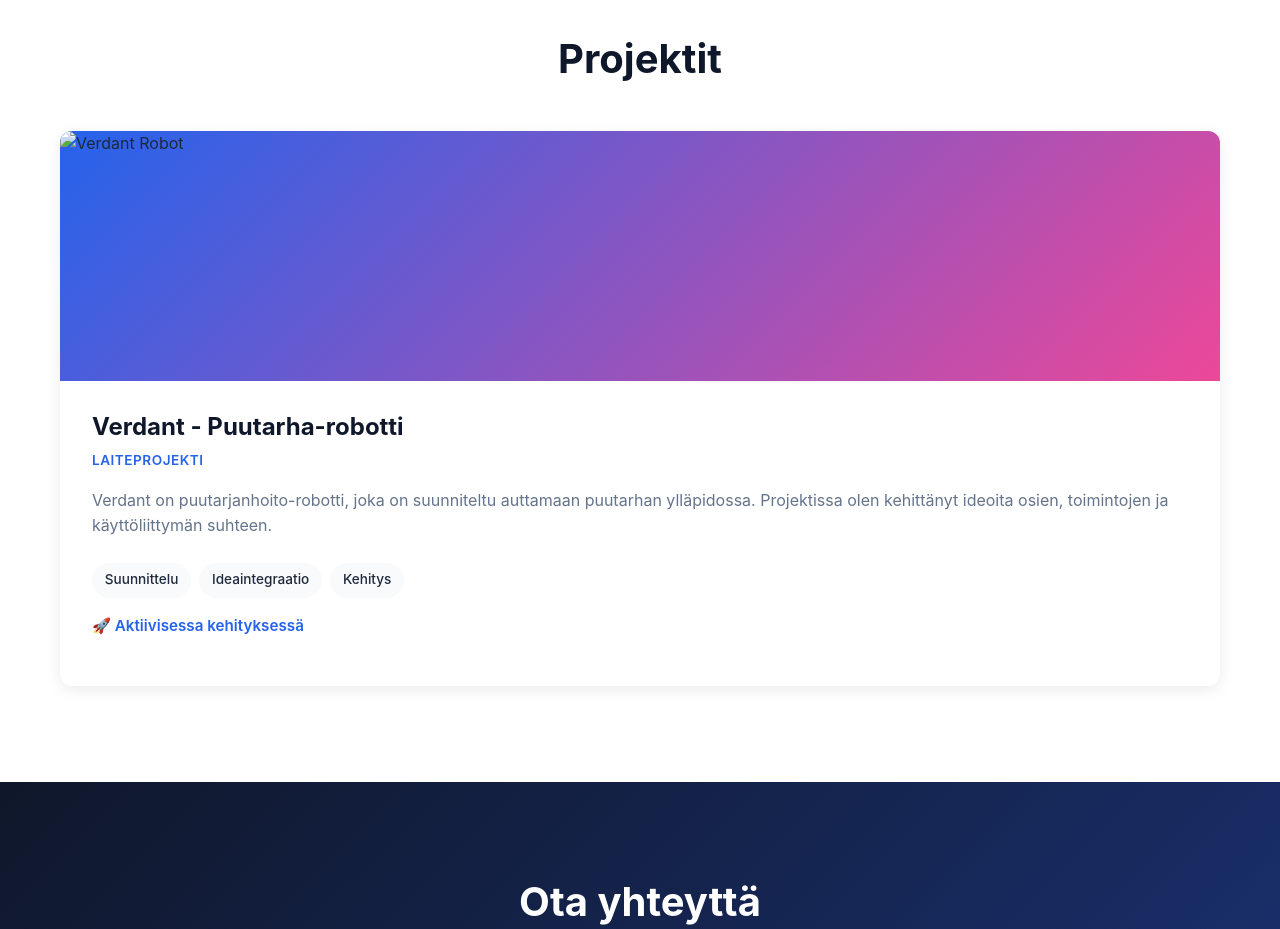
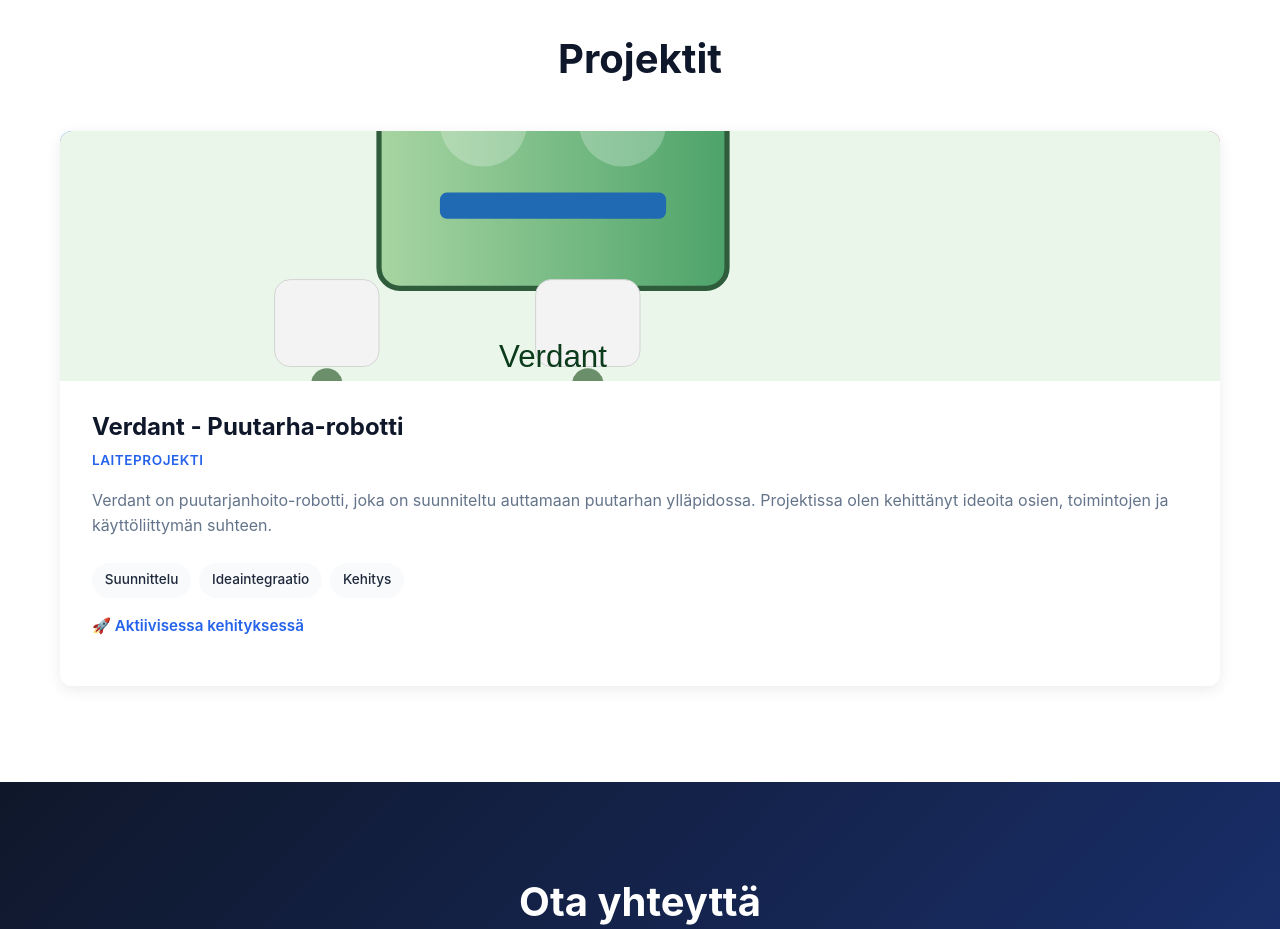
Before and after one commit to MikoGehor/portfolio, a website: page index.html in a window 1280 px wide. Shown: the part 1660-2589 px from the top of the page. Drawn offline with Linux system fonts and the light colour scheme.

Commit message:
verdant kuva lisätty

```diff
--- a/index.html
+++ b/index.html
@@ -111,7 +111,7 @@
             <div class="projects-grid">
                 <div class="project-card fade-in">
                     <div class="project-image">
-                        <img src="img/verdant-robot.jpg" alt="Verdant Robot">
+                        <img src="img/verdant-robot.svg" alt="Verdant Robot">
                     </div>
                     <div class="project-content">
                         <h3>Verdant - Puutarha-robotti</h3>
```
Also changed, not shown: img/verdant-robot.svg (added).
